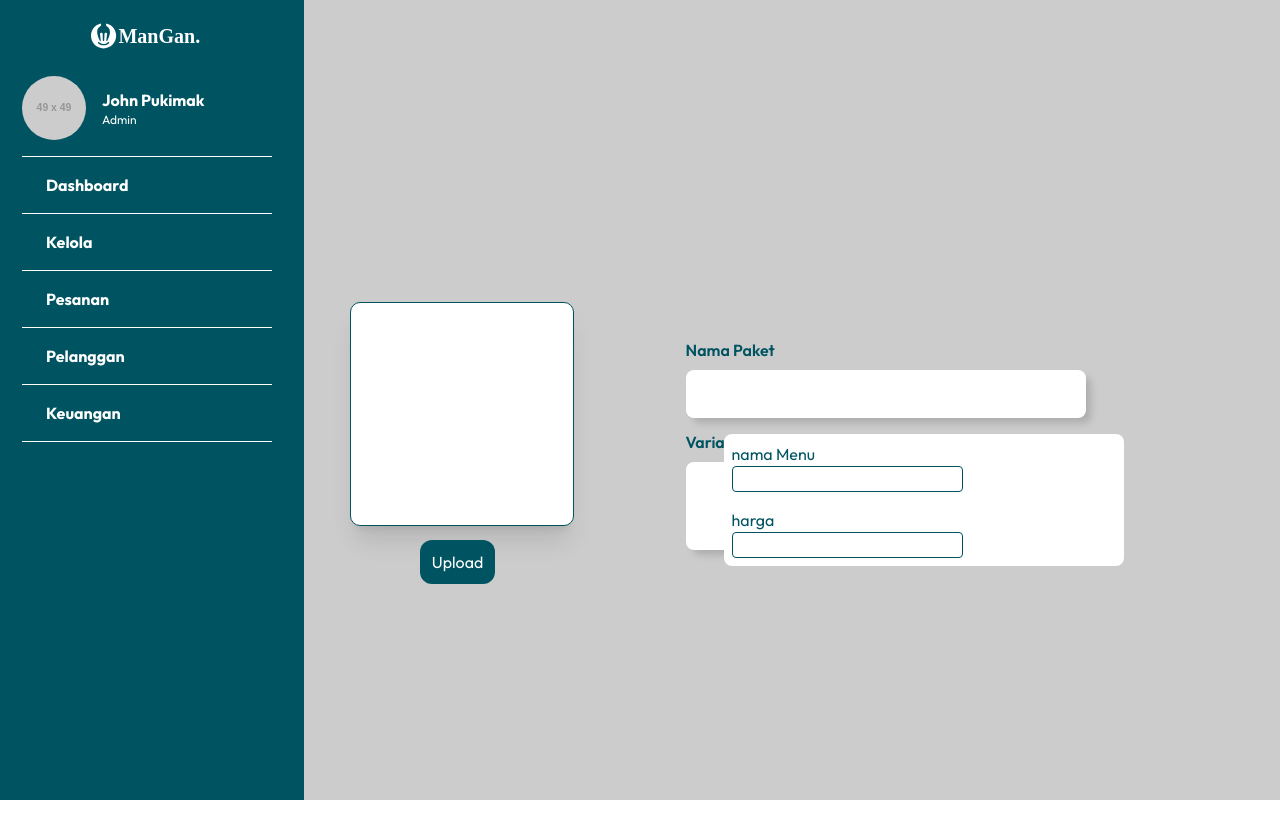
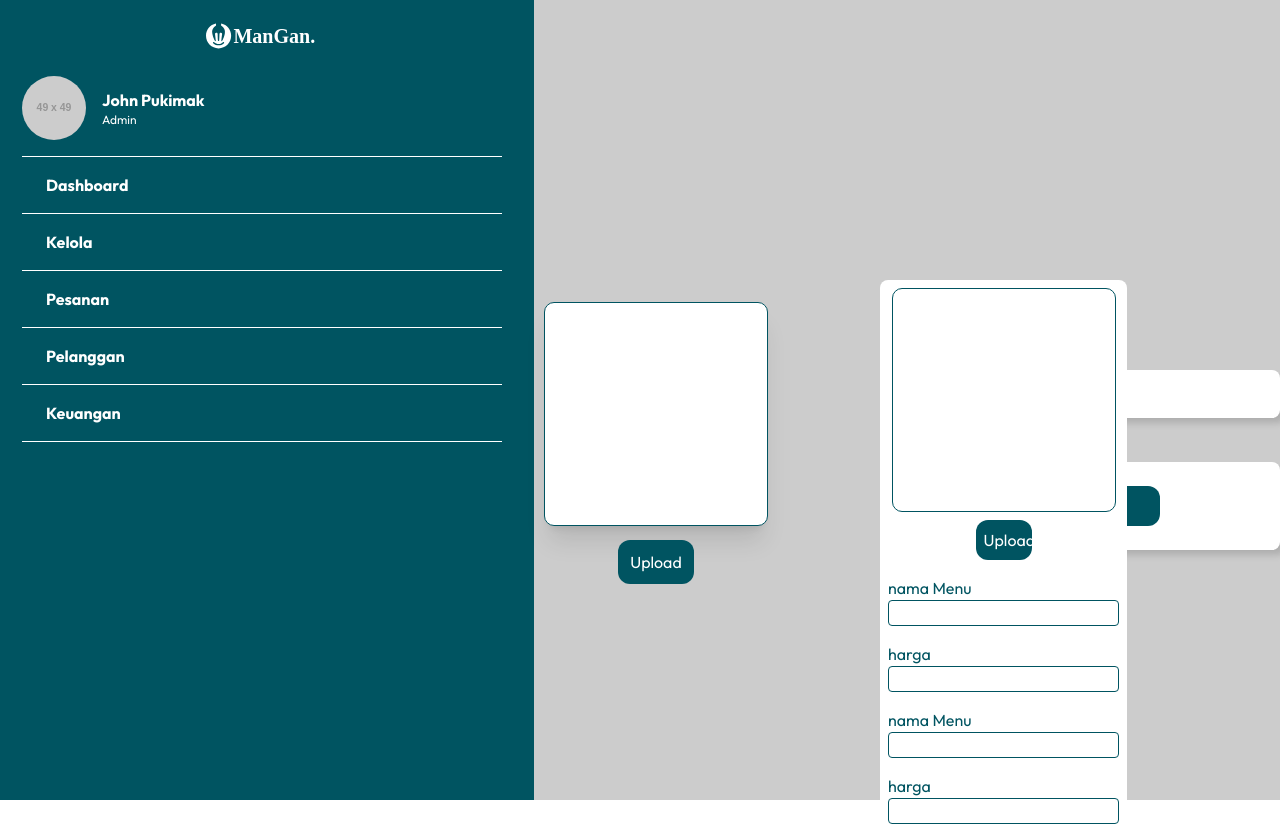
Before and after one commit to noverdan/init-mangan-stucture, a React (Vite) app in the folder frontend/: page /products in a window 1280 px wide. Both pictures are taken after a click on the button "Tambah Menu". Before the commit the page ends 800 px from the top, so only its background shows below. Built offline with nearby package versions, Linux system fonts and the light colour scheme; some icons are missing.

Commit message:
edit form mobile first

```diff
--- a/frontend/src/seller/components/atoms/products/form-add-product.jsx
+++ b/frontend/src/seller/components/atoms/products/form-add-product.jsx
@@ -1,10 +1,45 @@
-import React from 'react'
+import React, { useState } from 'react'
 import { motion } from 'framer-motion'
 
 function FromAdd() {
+    const [img, setImg] = useState(null);
+    const handleUploadImg = (event) => {
+        const file = event.target.files[0]
+
+        const reader = new FileReader();
+
+        reader.onloadend = () => {
+            setImg(reader.result);
+        }
+        if (file) {
+            reader.readAsDataURL(file)
+        }
+
+    }
+
     return (
-        <motion.div className='absolute top-1/2 left-1/2 transform -translate-x-1/2 translate-y-1/2 w-full max-w-md p-6  text-accent-200 ' initial={{ y: -100 }} animate={{ y: 0 }} >
-            <form action="" className='flex justify-center md:flex-col flex-wrap gap-4 h-auto  p-2 my-5 rounded-lg bg-white'>
+        <motion.div className='absolute  top-[20%] text-accent-200' initial={{ y: -100 }} animate={{ y: 0 }} >
+            <form action="" className='flex items-center md:flex-col flex-wrap gap-4  p-2 rounded-lg bg-white'>
+                <div className='m-auto flex flex-col gap-2'>
+                    <div className='w-20 h-20 bg-white min-[500px]:w-40 min-[500px]:h-40 md:w-56 md:h-56 rounded-[10px] border-[0.5px] border-accent-200 overflow-hidden'>
+                        {img && <img src={img} alt="Uploaded" className="w-full h-full object-cover" />}
+                    </div>
+                    <input type="file" id='img' hidden onChange={handleUploadImg} />
+                    <label htmlFor="img"
+                        className="cursor-pointer md:text-base m-auto w-14 text-xs bg-accent-200 text-white rounded-xl p-2 hover:bg-accent-100 hover:duration-300">
+                        Upload
+                    </label>
+                </div>
+
+                <div className=''>
+                    <label htmlFor="">nama Menu</label> <br />
+                    <input type="text" className='p-[0.1px]  rounded border-accent-200' />
+                </div>
+                <div>
+                    <label htmlFor="">harga</label> <br />
+                    <input type="text" className='p-[0.1px]  rounded border-accent-200' />
+                </div>
+
                 <div className=''>
                     <label htmlFor="">nama Menu</label> <br />
                     <input type="text" className='p-[0.1px]  rounded border-accent-200' />
@@ -14,7 +49,8 @@ function FromAdd() {
                     <input type="text" className='p-[0.1px]  rounded border-accent-200' />
                 </div>
             </form>
-        </motion.div>
+
+        </motion.div >
     )
 }
 
--- a/frontend/src/seller/components/atoms/products/product-input.jsx
+++ b/frontend/src/seller/components/atoms/products/product-input.jsx
@@ -19,12 +19,12 @@ function ProductInput() {
             )}
             <div className='space-y-2'>
                 <h1 className='font-semibold md:text-base text-accent-200'>Nama Paket </h1>
-                <input className='w-36 md:w-[400px] font-bold px-3 py-3 md:py-6 h-7 rounded-lg shadow-[6px_6px_7px_-1px_rgba(0,0,0,0.15)]' />
+                <input className='w-56 md:w-[400px] font-bold px-3 py-3 md:py-6 h-7 rounded-lg shadow-[6px_6px_7px_-1px_rgba(0,0,0,0.15)]' />
             </div>
 
             <div className='space-y-2'>
                 <h1 className='font-semibold text-accent-200'>Variasi Menu</h1>
-                <div className='w-36 md:w-[400px] px-3 py-3 md:py-6 flex flex-col items-center rounded-lg shadow-[6px_6px_7px_-1px_rgba(0,0,0,0.15)] bg-white' >
+                <div className='w-56 md:w-[400px] px-3 py-3 md:py-6 flex flex-col items-center rounded-lg shadow-[6px_6px_7px_-1px_rgba(0,0,0,0.15)] bg-white' >
                     <motion.button
                         whileHover={{ scale: 1.1, textShadow: "0px 0px 8px rgb(255,255,255)", boxShadow: "0px 0px 8px #005461" }}
                         whileTap={{ scale: 0.5 }}
@@ -33,9 +33,10 @@ function ProductInput() {
                         {isFormVisible ? 'batalakan' : 'Tambah Menu'}
                     </motion.button>
                 </div>
+
             </div>
+        </div>
 
-        </div>
 
     )
 }
--- a/frontend/src/seller/components/atoms/products/product-list.jsx
+++ b/frontend/src/seller/components/atoms/products/product-list.jsx
@@ -18,18 +18,17 @@ function ProductList() {
         }
     }
     return (
-        <motion.div className={`h-full flex items-center pl-9 pt-24 gap-8 min-[500px]:gap-28 duration-200`}
+        <motion.div className={`h-full flex flex-col md:flex-row items-center m-auto pt-24 gap-8 min-[500px]:gap-28 duration-200`}
             initial={{ opacity: 0, y: -500 }}
             animate={{ opacity: 1, y: -10 }}
             transition={{ delay: 0.2, type: 'spring', stiffness: 120 }} >
 
             <div className='flex flex-col items-center'>
-
-                <div className='w-20 h-20 min-[500px]:w-40 min-[500px]:h-40 md:w-56 md:h-56 shadow-xl bg-white rounded-[10px] border-[0.5px] border-accent-200 overflow-hidden'>
+                <div className='w-40 h-40 min-[500px]:w-40 min-[500px]:h-40 md:w-56 md:h-56 shadow-xl bg-white rounded-[10px] border-[0.5px] border-accent-200 overflow-hidden'>
                     {image && <img src={image} alt="Uploaded" className="w-full h-full object-cover" />}
                 </div>
 
-                <div className='mt-6 mr-2' >
+                <div className='mt-6' >
                     <motion.input type="file" id="upload" hidden onChange={handleUpload} />
                     <label htmlFor="upload"
                         className="cursor-pointer md:text-base  w-1 text-xs bg-accent-200 text-white rounded-xl p-3 hover:bg-accent-100 hover:duration-300">
@@ -39,7 +38,6 @@ function ProductList() {
 
             </div>
             <ProductInput />
-
         </motion.div>
     )
 }
--- a/frontend/src/seller/pages/products.jsx
+++ b/frontend/src/seller/pages/products.jsx
@@ -12,16 +12,16 @@ function Products() {
 
 
     return (
-        <div className={`flex `}>
-            <div className={`flex items-start transition-all ease-in-out duration-500 ${isOpen ? 'translate-x-0' : '-translate-x-1'}`}>
-                {isOpen && <Sidebar />}
-                <button className='z-20 w-0 md:hidden' onClick={toggleSidebar}>
-                    <Hamburger size={20} easing="ease-in" color='black' toggled={isOpen} toggle={setIsOpen} />
-                </button>
-                <ProductList />
-            </div>
 
+        <div className={`flex items-start  transition-all ease-in-out duration-500 ${isOpen ? 'translate-x-0' : '-translate-x-1'}`}>
+            {isOpen && <Sidebar />}
+            <button className='z-20 w-0 md:hidden' onClick={toggleSidebar}>
+                <Hamburger size={20} easing="ease-in" color='black' toggled={isOpen} toggle={setIsOpen} />
+            </button>
+            <ProductList />
         </div>
+
+
     )
 }
 
```
